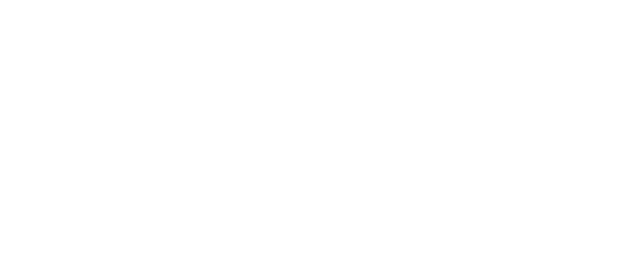
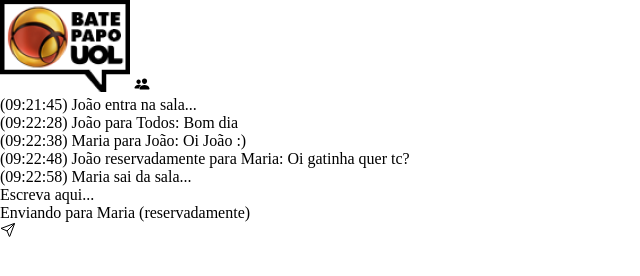
Before and after one commit to pullynnhah/projeto-05-batepapouol, a plain HTML site: page index.html in a window 1280 px wide. Shown: the whole page, without its empty margins (0-640 px from the left). Drawn offline with nearby package versions, Linux system fonts and the light colour scheme.

Commit message:
temp html for styling

```diff
--- a/index.html
+++ b/index.html
@@ -11,12 +11,63 @@
     <link rel="shortcut icon" href="images/favicon.ico" type="image/x-icon" />
 
     <!-- fonts -->
+    <link rel="preconnect" href="https://fonts.googleapis.com" />
+    <link rel="preconnect" href="https://fonts.gstatic.com" crossorigin />
+    <link
+      href="https://fonts.googleapis.com/css2?family=Roboto:ital,wght@0,300;0,400;0,700;1,400&display=swap"
+      rel="stylesheet" />
 
     <!-- stylesheets -->
     <link rel="stylesheet" href="styles/reset.css" />
     <link rel="stylesheet" href="styles/style.css" />
   </head>
   <body>
+    <header>
+      <img src="images/uol.png" alt="logo bate-papo uol" />
+      <ion-icon class="huge-icon" name="people"></ion-icon>
+    </header>
+    <main>
+      <div class="msg status-msg">
+        <p>
+          <small class="time">(09:21:45)</small> <strong class="from">João</strong> entra na sala...
+        </p>
+      </div>
+
+      <div class="msg default-msg">
+        <p>
+          <small class="time">(09:22:28)</small> <strong class="from">João</strong> para
+          <strong class="to">Todos</strong>: Bom dia
+        </p>
+      </div>
+
+      <div class="msg default-msg">
+        <p>
+          <small class="time">(09:22:38)</small> <strong class="from">Maria</strong> para
+          <strong class="to">João</strong>: Oi João :)
+        </p>
+      </div>
+
+      <div class="msg private-msg">
+        <p>
+          <small class="time">(09:22:48)</small> <strong class="from">João</strong> reservadamente
+          para <strong class="to">Maria</strong>: Oi gatinha quer tc?
+        </p>
+      </div>
+
+      <div class="msg status-msg">
+        <p>
+          <small class="time">(09:22:58)</small> <strong class="from">Maria</strong> sai da sala...
+        </p>
+      </div>
+    </main>
+    <aside></aside>
+    <footer>
+      <div>
+        <input type="text" placeholder="Escreva aqui..." />
+        <p class="send-info">Enviando para Maria (reservadamente)</p>
+      </div>
+      <ion-icon class="big-icon" name="paper-plane-outline"></ion-icon>
+    </footer>
     <!-- scripts -->
     <script
       type="module"
```
